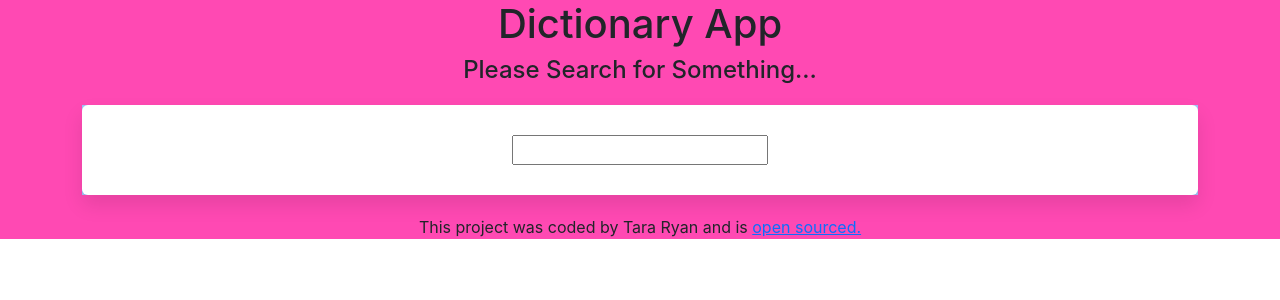
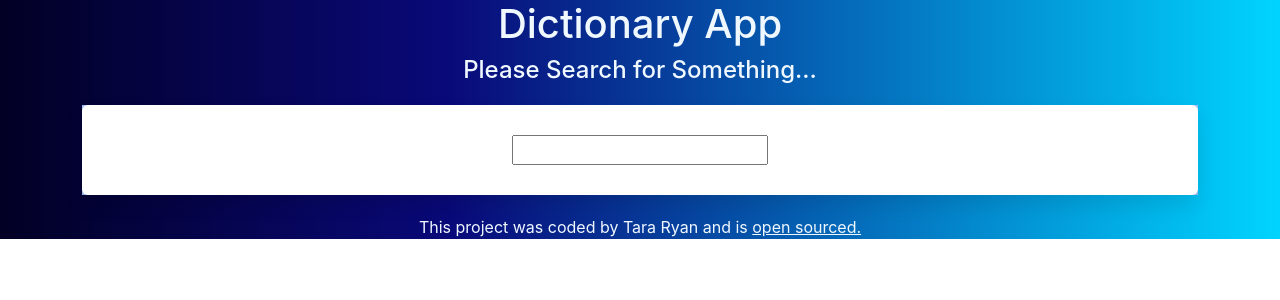
Before and after one commit to TahhRahh/dictionary-project, a React (Create React App) app: page / in a window 1280 px wide. Shown: the top 300 px of the page. Built offline with nearby package versions, Linux system fonts and the light colour scheme; no server answers.

Commit message:
blue gradient styling

```diff
--- a/src/Dictionary.css
+++ b/src/Dictionary.css
@@ -4,15 +4,18 @@
 }
 .App h1{
     text-align: center;
+    color: aliceblue;
 }
 .App h4{
     text-align: center;
+    color: aliceblue;
 }
 .App footer{
     text-align: center;
 }
 .App{
-    background: #ff49b3;
+    background: rgb(2,0,36);
+background: linear-gradient(90deg, rgba(2,0,36,1) 0%, rgba(9,9,121,1) 35%, rgba(0,212,255,1) 100%);;
 }
 .Dictionary section {
     background: white;
@@ -21,3 +24,9 @@
     box-shadow: 0 10px 20px rgb(0 0 0 / 10%);
     margin: 20px 0;
   }
+ .App footer{
+     color: aliceblue;
+ }
+ .App a{
+    color: aliceblue;
+}
```
